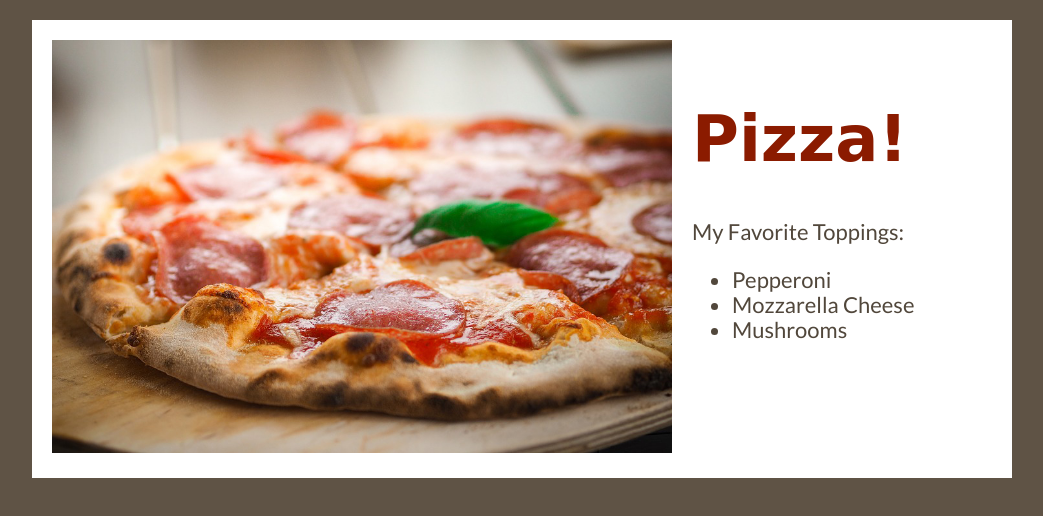
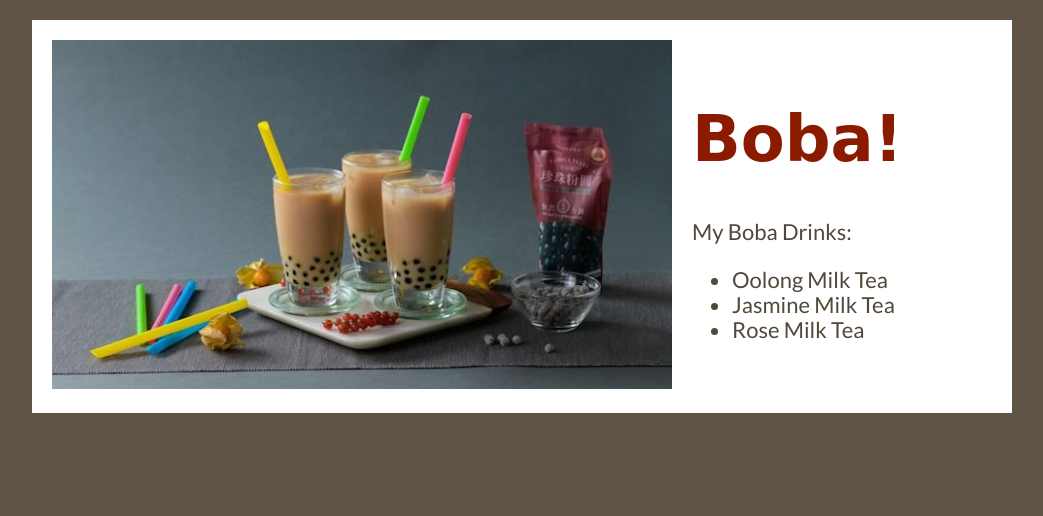
Before and after one commit to jennythinkful/pizza, a plain HTML site: page index.html in a window 1280 px wide. Shown: the whole page, without its empty margins (118-1161 px from the left). Drawn offline with nearby package versions, Linux system fonts and the light colour scheme; a web font is replaced by a local one.

Commit message:
Changed to Boba

```diff
--- a/index.html
+++ b/index.html
@@ -2,7 +2,7 @@
 <html>
 <head>
 
-<title>My Favorite Pizza</title>
+<title>My Favorite Boba</title>
 
 <link rel="stylesheet" href="https://cdnjs.cloudflare.com/ajax/libs/normalize/5.0.0/normalize.min.css" />
 
@@ -16,15 +16,15 @@
 
 <div class="pageContainer">
   <div class="imageContainer">
-    <img src="images/pizza.jpg" alt="Pizza with pepperoni and cheese."/>
+    <img src="images/boba.jpeg" alt="Pizza with pepperoni and cheese."/>
   </div>
   <div class="textContainer">
-    <h1>Pizza!</h1>
-    <p>My Favorite Toppings: </p>
+    <h1>Boba!</h1>
+    <p>My Boba Drinks: </p>
     <ul>
-      <li>Pepperoni</li>
-      <li>Mozzarella Cheese</li>
-      <li>Mushrooms</li>
+      <li>Oolong Milk Tea</li>
+      <li>Jasmine Milk Tea</li>
+      <li>Rose Milk Tea</li>
     </ul>
   </div>
 </div>
```
Also changed, not shown: images/boba.jpeg (added).
